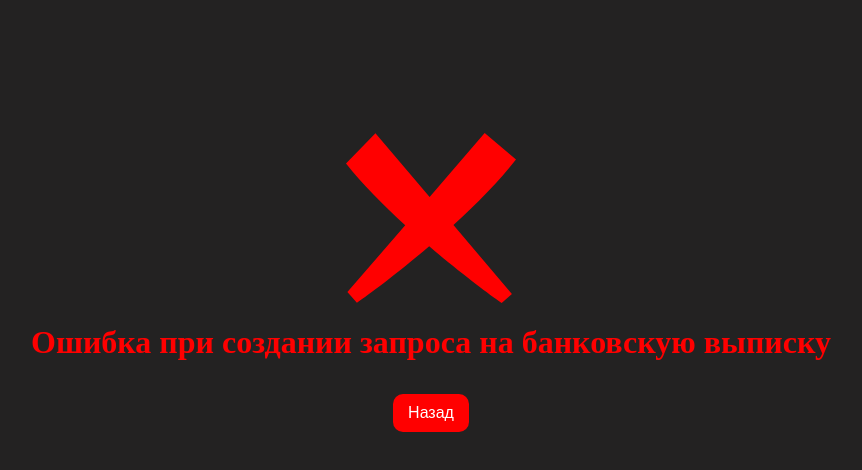
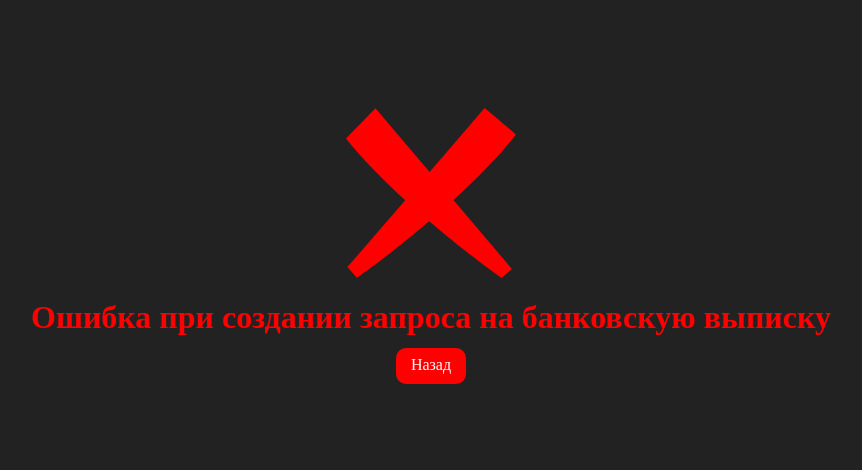
Before and after one commit to svetab0809/RosCosmosBank, a website: page src/error.html in a window 1280 px wide. Shown: the whole page, without its empty margins (209-1071 px from the left). Drawn offline with nearby package versions, Linux system fonts and the light colour scheme; files that its build step writes are made by us from their sources; a web font is replaced by a local one.

Commit message:
Change files - sucess and error

```diff
--- a/src/error.html
+++ b/src/error.html
@@ -13,8 +13,10 @@
 
     <h1 class="success__title success__title_red">Ошибка при создании запроса на банковскую выписку</h1>
   </div>
+  <a class="nav" aria-current="page" href="index.html">Назад</a>
 </main>
-<input class="btn btn_back" type="submit" value="Назад">
+
+
 
 //= ./blocks/footer.html
 
--- a/src/less/header.less
+++ b/src/less/header.less
@@ -44,7 +44,7 @@ header {
   height: max-content;
   transition: 0.5s;
 
-  &_submit {
+  &_center {
     display: block;
     margin: 0 auto;
     margin-top: 1.5em;
@@ -53,17 +53,7 @@ header {
     font-size: 16px;
     margin-top: 11px;
   }
-&_back {
-  display: flex;
-  margin: 0 auto;
-  margin-top: 1.5em;
-  border: none;
-  cursor: pointer;
-  font-size: 16px;
-  margin-top: 11px;
 
-
-}
   &_left-mr-40 {
     margin-left: 40px;
   }
--- a/src/less/index.less
+++ b/src/less/index.less
@@ -57,7 +57,7 @@ main {
 }
 
 .success {
-  margin-top: 125px;
+  margin-top: 100px;
   &__logo {
     display: block;
     width: 170px;
@@ -65,3 +65,20 @@ main {
 
   }
 }
+
+.nav {
+  position: absolute;
+  margin-top: 340px;
+  padding: 20px;
+  padding-top: 8px;
+  padding-bottom: 10px;
+  padding-right: 15px;
+  padding-left: 15px;
+  border-radius: 10px;
+  background-color: #FF0000;
+  color: white;
+  text-decoration: none;
+  height: max-content;
+  transition: 0.5s;
+
+}
```
Also changed, not shown: src/index.html (+1 -1 lines), src/success.html (+4 -1 lines), build/css/main.min.css, build/error.html, build/index.html, build/success.html.
